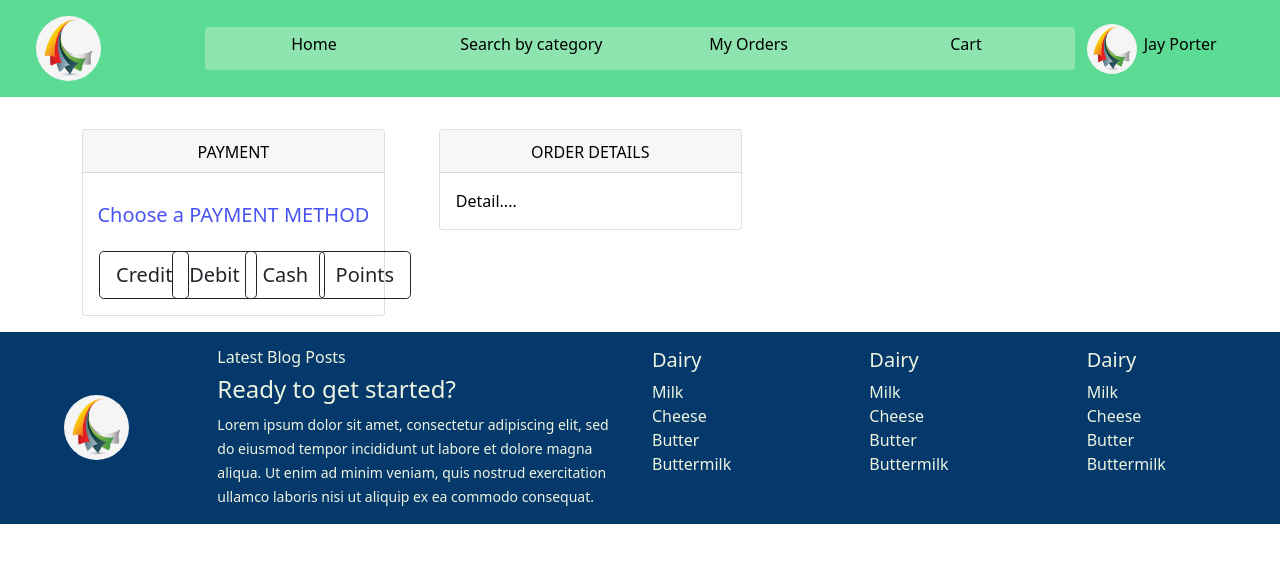
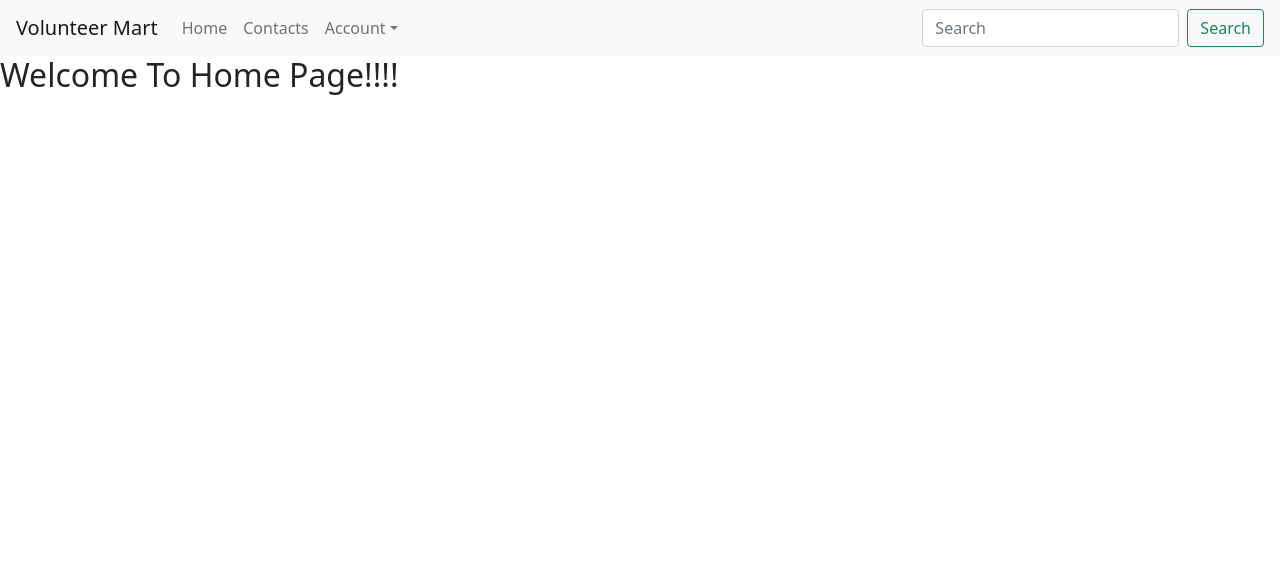
Before and after one commit to smanraj54/Dal_Web_Group10, a React (Create React App) app: page / in a window 1280 px wide. Shown: the top 562 px of the page. Built offline with nearby package versions, Linux system fonts and the light colour scheme.

Commit message:
Router added

```diff
--- a/src/App.js
+++ b/src/App.js
@@ -1,16 +1,15 @@
+import {Switch, Route} from 'react-router-dom';
 import './App.css';
-// import Header from './Signup/header';
-// import Footer from './Signup/footer';
-// import Main from './Signup/main';
-import Footer from './CustomerCare/footer';
-import Header from './CustomerCare/header';
+import SignUpHeader from './Signup/header';
+import SignUpFooter from './Signup/footer';
+import Main from './Signup/main';
+import CustomerCareFooter from './CustomerCare/footer';
+import CustomerCareHeader from './CustomerCare/header';
 import Body from './CustomerCare/body';
 import Payment from './PaymentManagement/Payment';
-//import FirstPage from "./Pages/FirstPage";
-//import SecondPage from "./Pages/SecondPage";
 import { NavbarDetails } from './CartManagement/NavBarDetails';
 import { Cart } from './CartManagement/Cart';
-//import { CardComponent } from './Assignment1/Components/CardComponent';
+
 function App() {
 
   return (
@@ -23,11 +22,62 @@ function App() {
     //   <Main/>
     //   <Footer/>
     // </div>
-    <div style={{'height':'100%'}}>
-      <Header />
-      <Payment/>
-      <Footer />
-    </div>
+    // <div style={{'height':'100%'}}>
+    //   <Header />
+    //   <Payment/>
+    //   <Footer />
+    // </div>
+    <div>
+    <Switch>
+      <Route exact path = "/">
+          {" "}
+          <div>
+            <NavbarDetails/>
+            <h2>Welcome To Home Page!!!!</h2>
+          </div>
+      </Route>
+      <Route path = "/Cart">
+          {" "}
+          <div>
+            <NavbarDetails/>
+            <Cart/>
+          </div>
+          {/* <h1>WELCOME TO SecondPage</h1> */}
+      </Route>
+      <Route path = "/Customer">
+          {" "}
+          <div>
+            <CustomerCareHeader/>
+            <Body/>
+            <CustomerCareFooter/>
+          </div>
+      </Route>
+      <Route path = "/SignUp">
+          {" "}
+          <div>
+            <SignUpHeader/>
+            <Main/>
+            <SignUpFooter/>
+          </div>
+      </Route>
+      <Route path = "/Payment">
+          {" "}
+          <div>
+            <NavbarDetails/>
+            <Payment/>
+          </div>
+      </Route>
+      <Route path = "/Wrong">
+          {" "}
+          <h1>Wrong Email and Password!!!</h1>
+      </Route>
+      <Route>
+          {" "}
+          <h1>WrongPage!!!</h1>
+      </Route>
+    </Switch>
+</div>
+
   );
 }
 
--- a/src/CustomerCare/footer.js
+++ b/src/CustomerCare/footer.js
@@ -2,7 +2,7 @@ import React, { Component } from 'react';
 import FooterLeft from './footer_left'
 import FooterRight from './footer_right';
 
-class Footer extends Component {
+class CustomerCareFooter extends Component {
     render() {
         return (
 
@@ -18,4 +18,4 @@ class Footer extends Component {
         );
     }
 }
-export default Footer;
+export default CustomerCareFooter;
--- a/src/CustomerCare/header.js
+++ b/src/CustomerCare/header.js
@@ -1,7 +1,7 @@
 import React, { Component } from 'react';
 import user from './logo.png'
 
-class Header extends Component {
+class CustomerCareHeader extends Component {
     render() {
         return (
             <header style={{backgroundColor:'#5CDB95'}}>
@@ -41,4 +41,4 @@ class Header extends Component {
         );
     }
 }
-export default Header;
+export default CustomerCareHeader;
--- a/src/Signup/footer.js
+++ b/src/Signup/footer.js
@@ -1,6 +1,6 @@
 import React, {Component} from 'react'
 
-class Footer extends Component{
+class SignUpFooter extends Component{
 
     render(){
         return(
@@ -13,4 +13,4 @@ class Footer extends Component{
     }
 }
 
-export default Footer;
+export default SignUpFooter;
--- a/src/Signup/header.js
+++ b/src/Signup/header.js
@@ -1,7 +1,7 @@
 import React, {Component} from 'react'
 import Logo from '../logo.png'
 
-class Header extends Component{
+class SignUpHeader extends Component{
     constructor(props){
         super(props);
     }
@@ -36,4 +36,4 @@ class Header extends Component{
     }
 }
 
-export default Header;
+export default SignUpHeader;
--- a/src/index.js
+++ b/src/index.js
@@ -4,10 +4,11 @@ import './index.css';
 import App from './App';
 import reportWebVitals from './reportWebVitals';
 import 'bootstrap/dist/css/bootstrap.min.css';
+import {BrowserRouter} from 'react-router-dom';
 
 ReactDOM.render(
   <React.StrictMode>
-    <App />
+    <BrowserRouter><App /></BrowserRouter>
   </React.StrictMode>,
   document.getElementById('root')
 );
```
